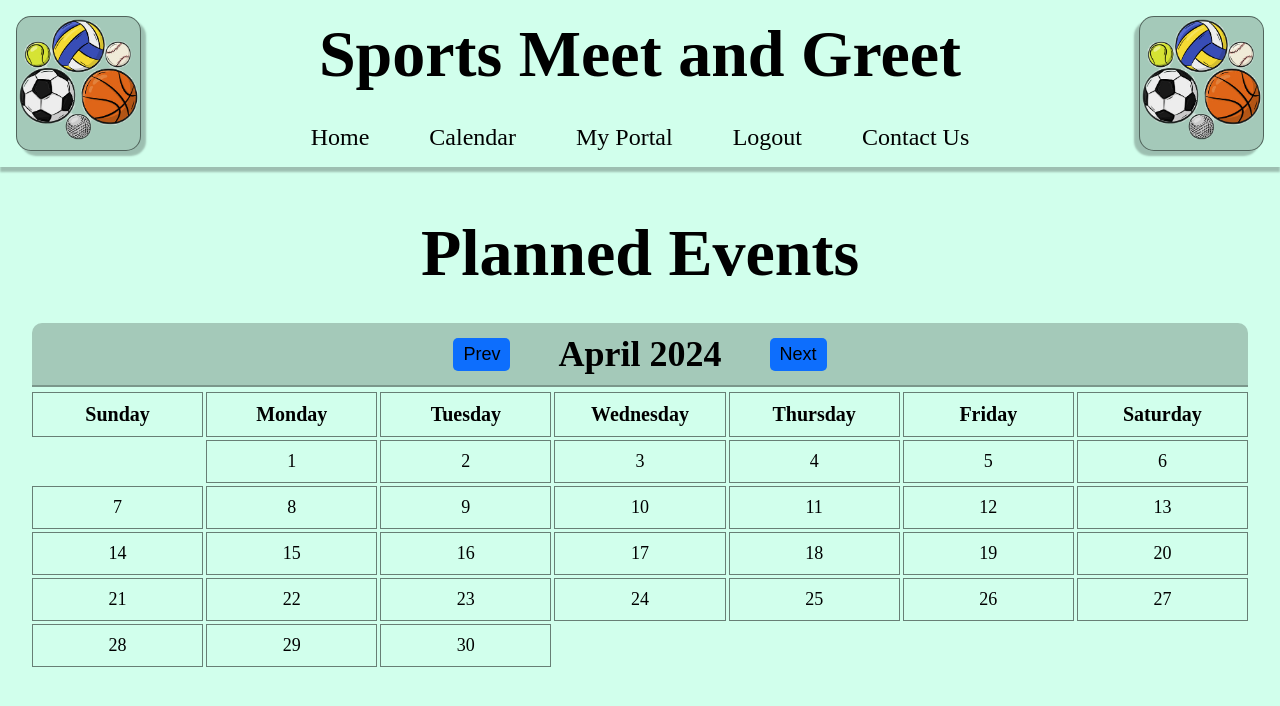
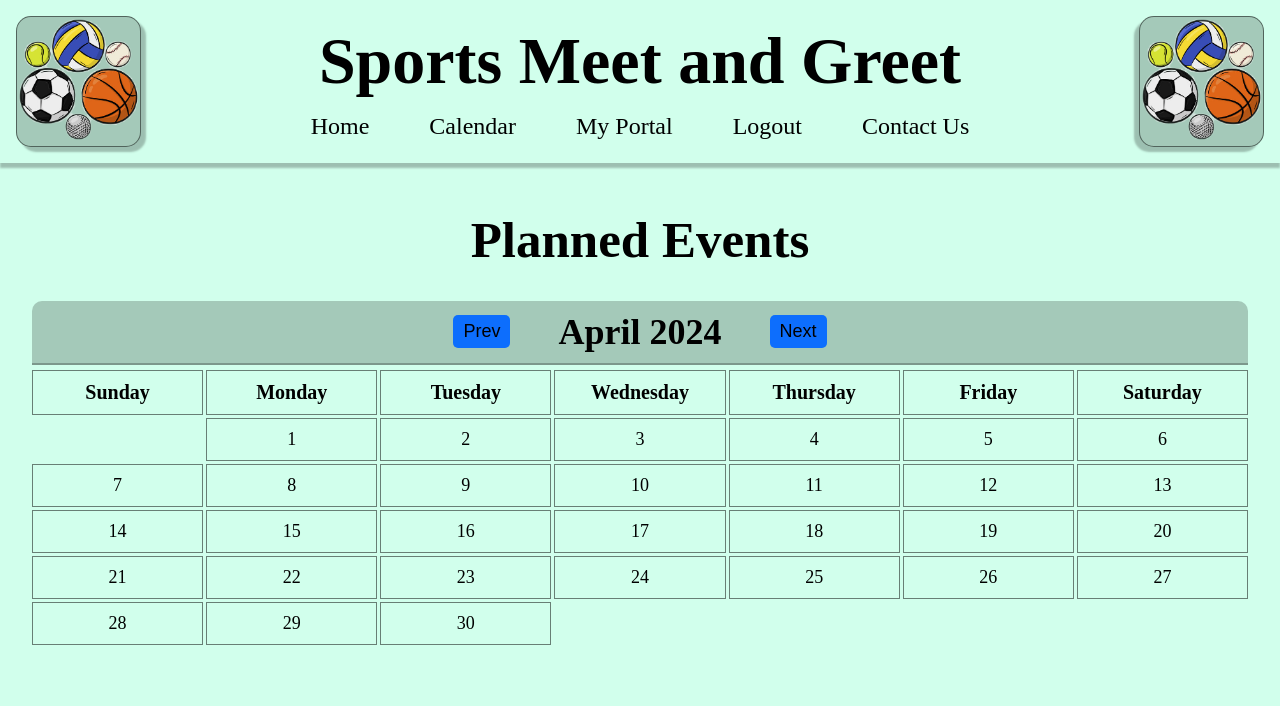
Before and after one commit to jk377y/sports_meetup, a React (Vite) app: page /calendar in a window 1280 px wide. Shown: the top 706 px of the page. Built offline with nearby package versions, Linux system fonts and the light colour scheme.

Commit message:
small QoL changes

```diff
--- a/src/assets/index.css
+++ b/src/assets/index.css
@@ -32,6 +32,7 @@
     --clr-text-primary: rgb(0, 0, 0);
     --clr-text-secondary: rgb(255, 255, 255);
 
+    --title: calc(var(--fs-h1) + 30px);
     --fs-h1: 36px;
     --fs-h2: 32px;
     --fs-h3: 28px;
@@ -45,7 +46,7 @@
 
 html { background-color: var(--clr-bg-primary);}
 
-.title {font-size: calc(var(--fs-h1) + 30px);}
+.title {font-size: var(--title);}
 h1 { font-size: var(--fs-h1);}
 h2 { font-size: var(--fs-h2);}
 h3 { font-size: var(--fs-h3);}
--- a/src/pages/calendar/Calendar.css
+++ b/src/pages/calendar/Calendar.css
@@ -4,9 +4,10 @@
 	padding: 0 2rem;
 }
 
-.title {
+.calendar_title {
 	text-align: center;
     margin-bottom: 2rem;
+    font-size: calc(var(--fs-h1) + 15px);
 }
 
 .calendar {
--- a/src/pages/calendar/Calendar.jsx
+++ b/src/pages/calendar/Calendar.jsx
@@ -63,7 +63,7 @@ const Calendar = () => {
 
     return (
         <div className="calendar-container">
-            <h1 className="title" >Planned Events</h1>
+            <h1 className="calendar_title" >Planned Events</h1>
             {renderCalendar()}
         </div>
     );
```
